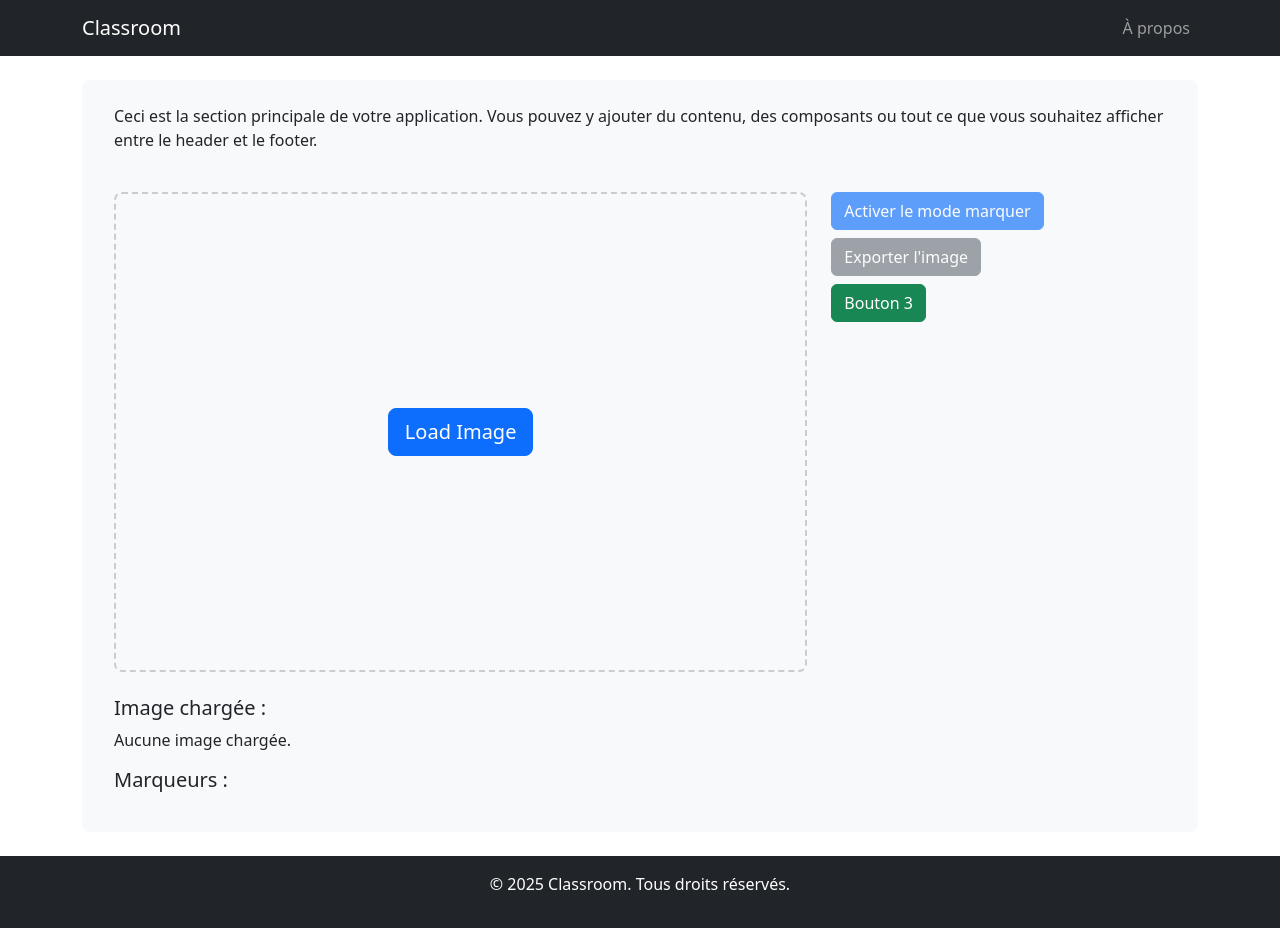
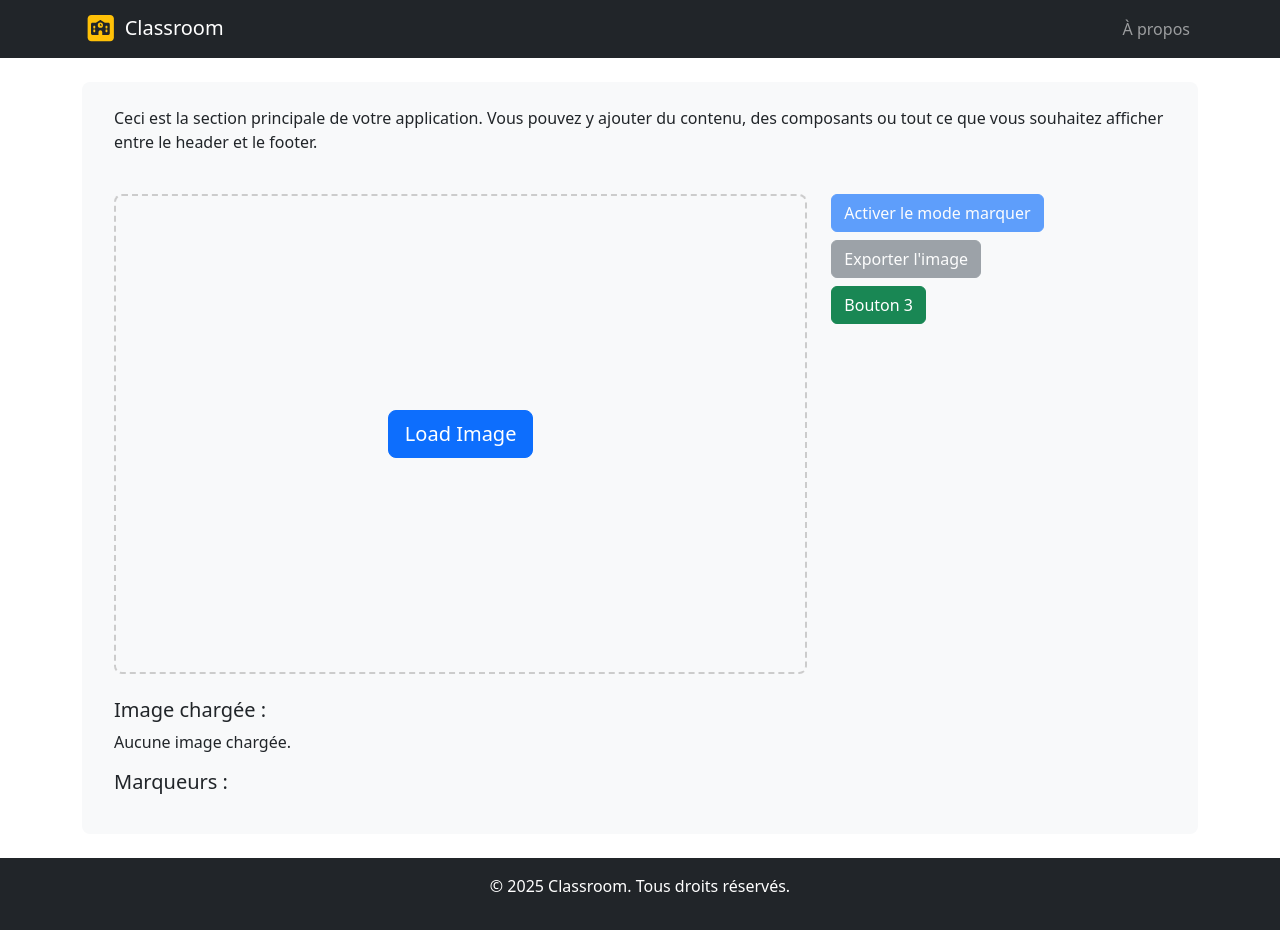
Before and after one commit to thibaultleblanc/classroom, a Vue app: page / in a window 1280 px wide. Built offline with nearby package versions, Linux system fonts and the light colour scheme.

Commit message:
Add fontawasome

```diff
--- a/package.json
+++ b/package.json
@@ -13,6 +13,11 @@
     "format": "prettier --write src/"
   },
   "dependencies": {
+    "@fortawesome/fontawesome-svg-core": "^6.7.2",
+    "@fortawesome/free-brands-svg-icons": "^6.7.2",
+    "@fortawesome/free-regular-svg-icons": "^6.7.2",
+    "@fortawesome/free-solid-svg-icons": "^6.7.2",
+    "@fortawesome/vue-fontawesome": "^3.0.8",
     "bootstrap": "^5.3.5",
     "pinia": "^3.0.1",
     "vue": "^3.5.13",
--- a/src/components/ClassroomNavbar.vue
+++ b/src/components/ClassroomNavbar.vue
@@ -1,7 +1,14 @@
 <template>
   <nav class="navbar navbar-expand-lg navbar-dark bg-dark">
     <div class="container">
-      <a class="navbar-brand" href="#">Classroom</a>
+      <a class="navbar-brand" href="/">
+        <!-- Superposition des icônes -->
+        <span class="fa-stack fa-lg">
+          <font-awesome-icon icon="square" class="fa-stack-2x text-warning" />
+          <font-awesome-icon icon="school" class="fa-stack-1x text-dark" />
+        </span>
+        Classroom
+      </a>
       <button class="navbar-toggler" type="button" data-bs-toggle="collapse" data-bs-target="#navbarNav"
         aria-controls="navbarNav" aria-expanded="false" aria-label="Toggle navigation">
         <span class="navbar-toggler-icon"></span>
@@ -23,4 +30,10 @@
 
 <style scoped>
 /* Ajoutez des styles personnalisés ici si nécessaire */
+.fa-stack {
+  font-size: 0.75em; /* Ajustez la taille globale de l'icône */
+  vertical-align: middle; /* Aligne verticalement l'icône avec le texte */
+  position: relative;
+  top: -2px; /* Ajustez cette valeur pour surélever l'icône */
+}
 </style>
--- /dev/null
+++ b/src/fontawasome.ts
@@ -0,0 +1,7 @@
+import { library } from '@fortawesome/fontawesome-svg-core'
+import { faSchool, faSquare } from '@fortawesome/free-solid-svg-icons'
+import { FontAwesomeIcon } from '@fortawesome/vue-fontawesome'
+// Ajoutez les icônes nécessaires à la bibliothèque
+library.add(faSchool, faSquare)
+
+export default FontAwesomeIcon
--- a/src/main.ts
+++ b/src/main.ts
@@ -5,6 +5,7 @@ import { createPinia } from 'pinia'
 
 import App from './App.vue'
 import router from './router'
+import FontAwesomeIcon from './fontawasome'
 
 import 'bootstrap/dist/css/bootstrap.min.css'
 
@@ -13,4 +14,7 @@ const app = createApp(App)
 app.use(createPinia())
 app.use(router)
 
+// Enregistrer le composant FontAwesome globalement
+app.component('font-awesome-icon', FontAwesomeIcon)
+
 app.mount('#app')
```
Also changed, not shown: 2 other files (tests, documents, lock files or other folders).
